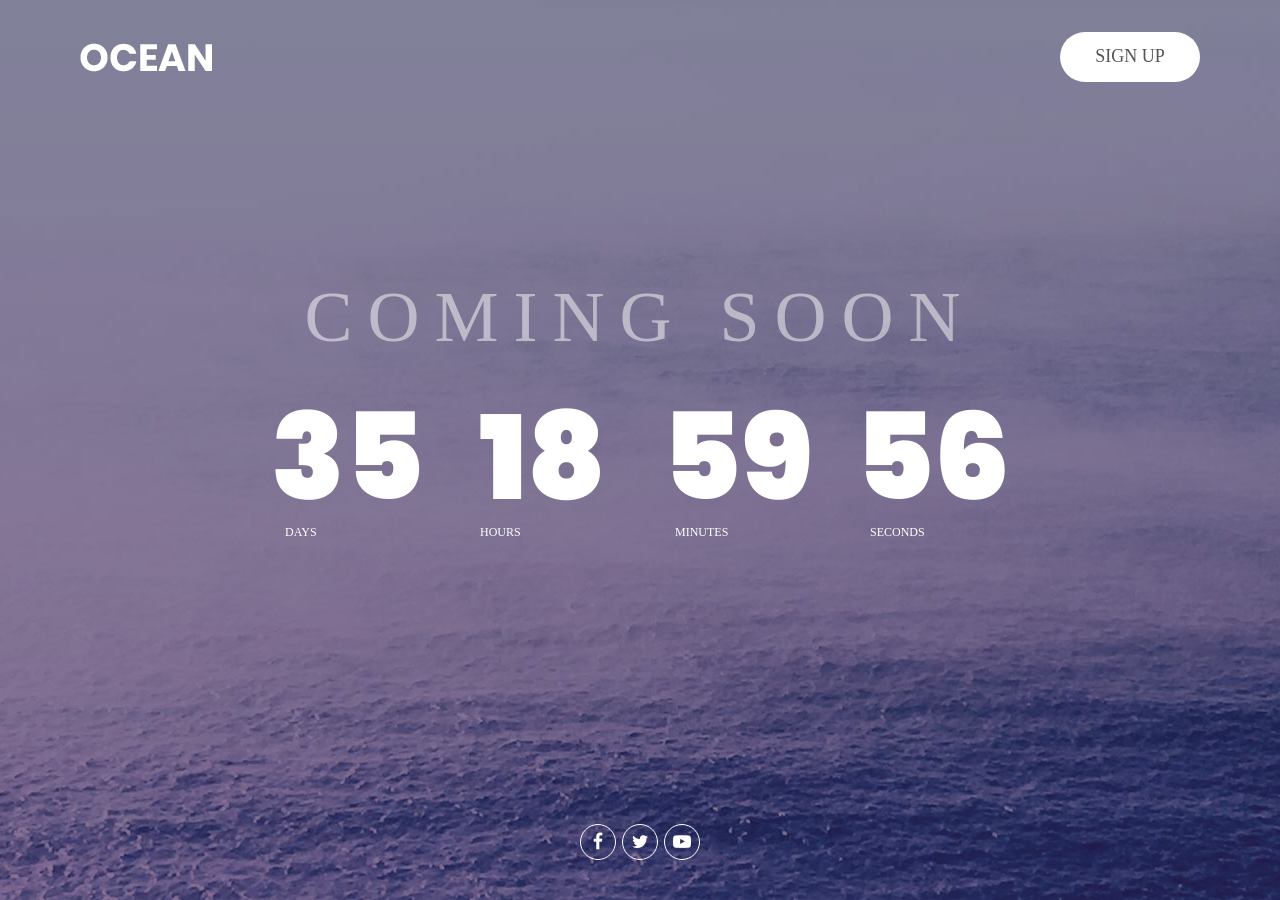
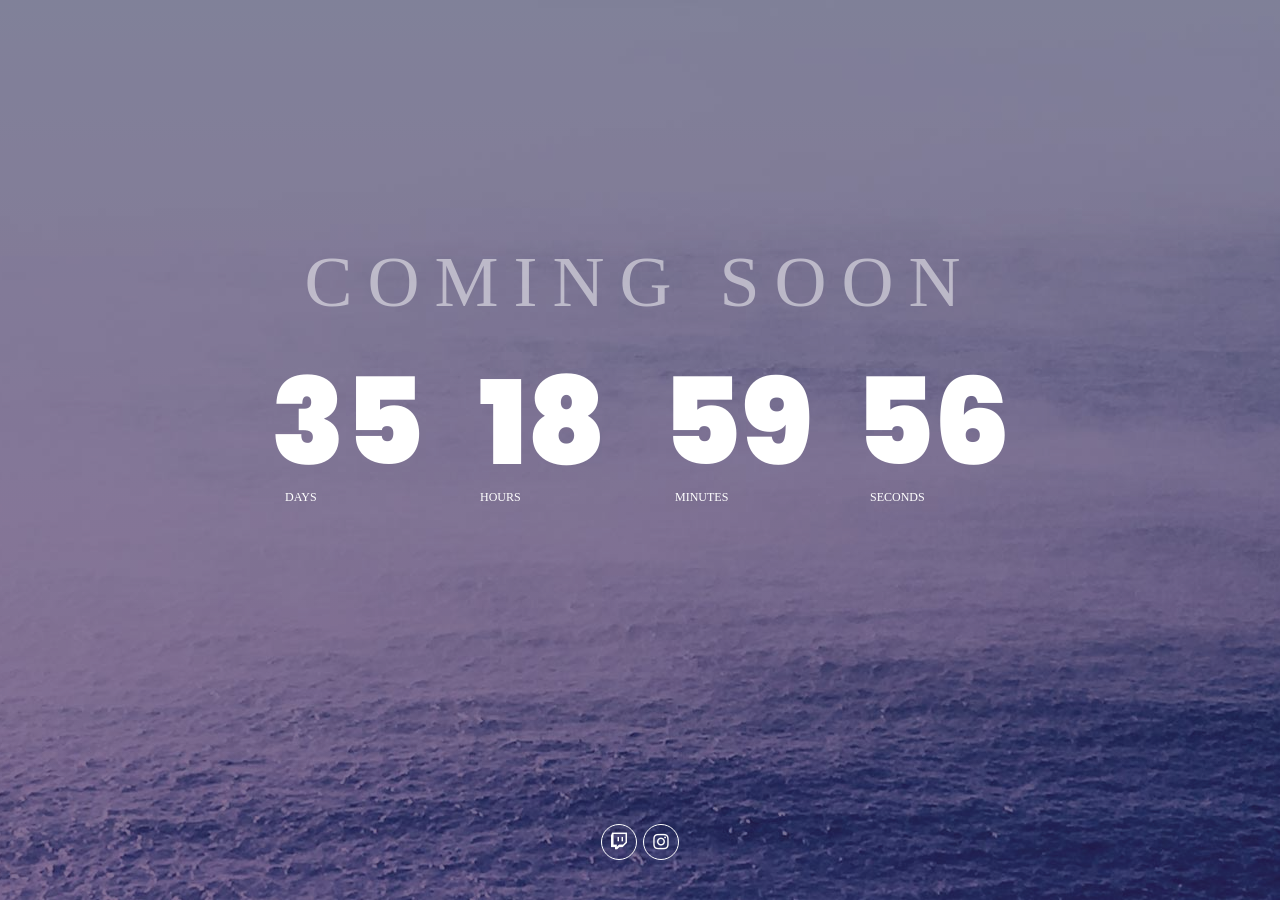
Before and after one commit to bradykondek/disneyworldman, a Jekyll site: the page index.html, which Jekyll copies as it is, in a window 1280 px wide. Built offline with Jekyll 4.4.1, drawn with Linux system fonts in a browser that asks for light colours; some web fonts are replaced.

Commit message:
Update index.html

```diff
--- a/index.html
+++ b/index.html
@@ -30,15 +30,9 @@
 	<div class="flex-col-c-sb size1 overlay1">
 		<!--  -->
 		<div class="w-full flex-w flex-sb-m p-l-80 p-r-80 p-t-22 p-lr-15-sm">
-			<div class="wrappic1 m-r-30 m-t-10 m-b-10">
-				<a href="#"><img src="images/icons/logo.png" alt="LOGO"></a>
-			</div>
 
-			<div class="flex-w m-t-10 m-b-10">
-				<a href="#" class="size2 m1-txt1 flex-c-m how-btn1 trans-04">
-					Sign Up
-				</a>
-			</div>
+
+
 		</div>
 
 		<!--  -->
@@ -72,16 +66,12 @@
 
 		<!--  -->
 		<div class="flex-w flex-c-m p-b-35">
-			<a href="#" class="size3 flex-c-m how-social trans-04 m-r-3 m-l-3 m-b-5">
-				<i class="fa fa-facebook"></i>
+			<a href="https://twitch.tv/disneyworldman" class="size3 flex-c-m how-social trans-04 m-r-3 m-l-3 m-b-5">
+				<i class="fa fa-twitch"></i>
 			</a>
 
-			<a href="#" class="size3 flex-c-m how-social trans-04 m-r-3 m-l-3 m-b-5">
-				<i class="fa fa-twitter"></i>
-			</a>
-
-			<a href="#" class="size3 flex-c-m how-social trans-04 m-r-3 m-l-3 m-b-5">
-				<i class="fa fa-youtube-play"></i>
+			<a href="https://instagram.com/disneyworldman" class="size3 flex-c-m how-social trans-04 m-r-3 m-l-3 m-b-5">
+				<i class="fa fa-instagram"></i>
 			</a>
 		</div>
 	</div>
```
Also changed, not shown: other parts of index.html (+1 -1 lines).
